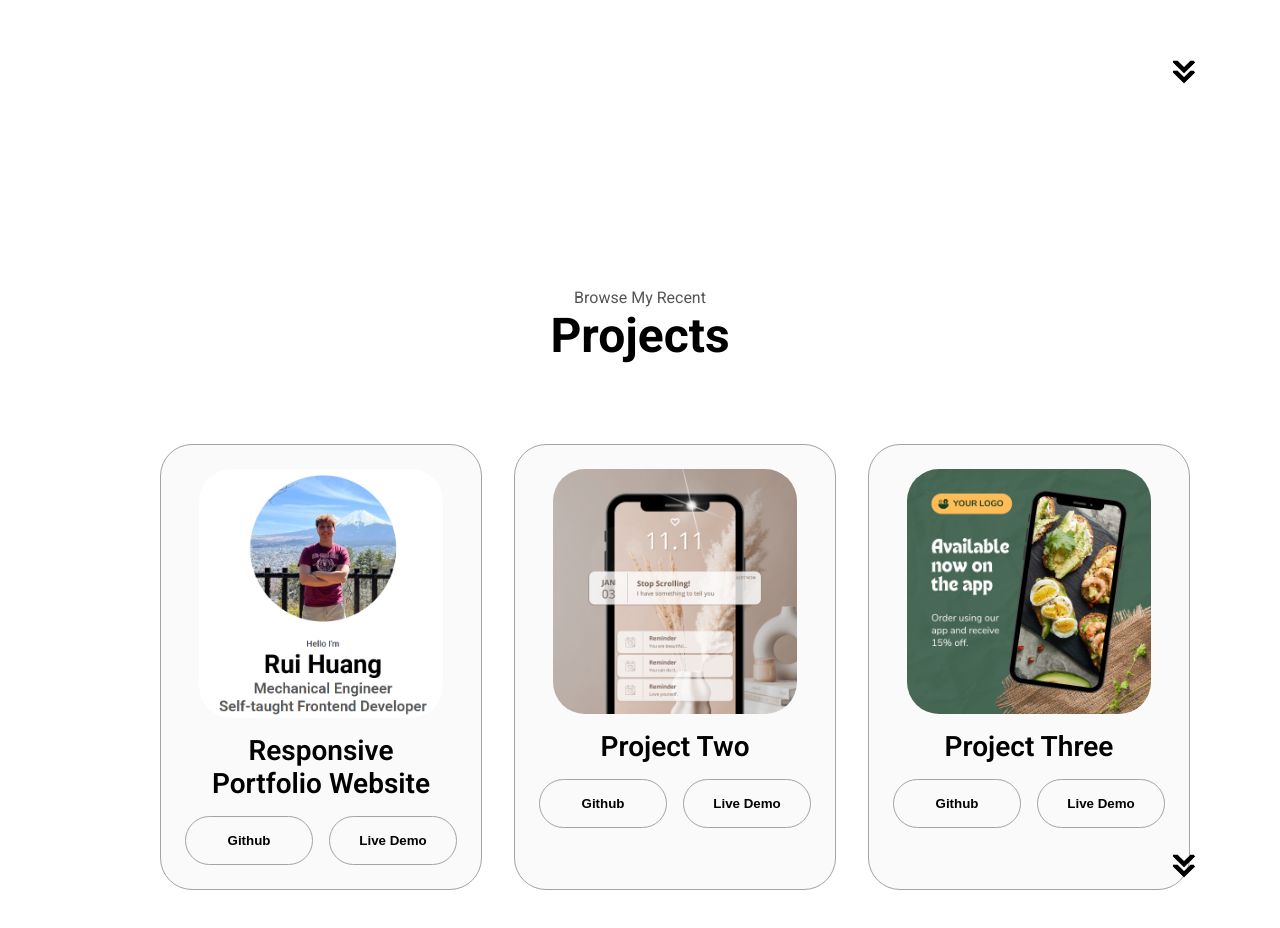
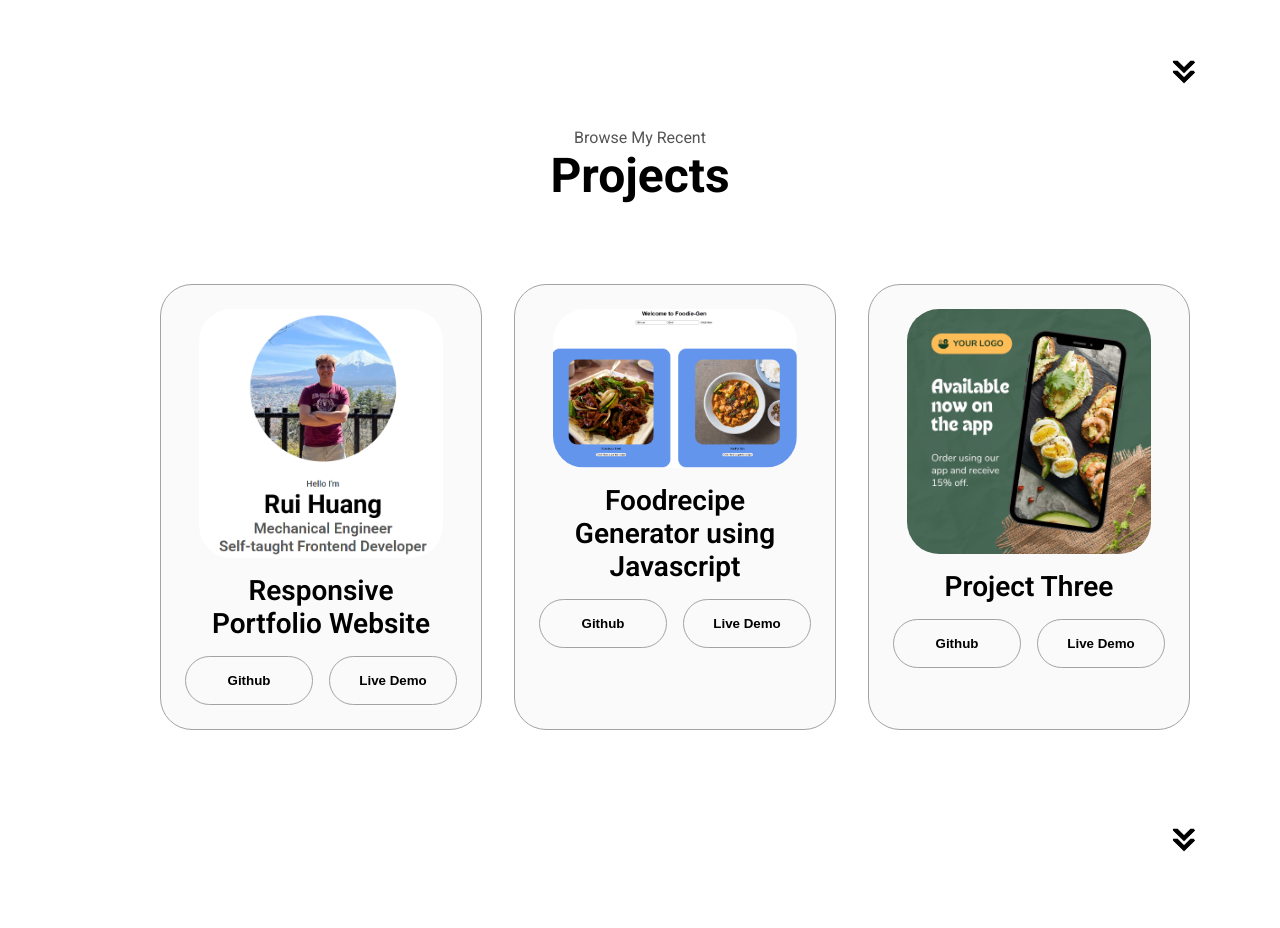
Before and after one commit to RuiHuang0/PortfolioWebsite, a plain HTML site: page index.html in a window 1280 px wide. Shown: the part 2280-3208 px from the top of the page. Drawn offline with Linux system fonts and the light colour scheme.

Commit message:
added foodiegen

```diff
--- a/index.html
+++ b/index.html
@@ -218,18 +218,18 @@
             </div>
             <div class="details-container color-container">
                 <div class="article-container">
-                    <img src="./assets/project-2.png"
+                    <img src="./assets/foodiegen.png"
                          alt="project2"
                          class="project-img">
                 </div>
-                <h2 class="experience-sub-title project-title">Project Two</h2>
+                <h2 class="experience-sub-title project-title">Foodrecipe Generator using Javascript</h2>
                 <div class="btn-container">
                     <button class="btn btn-color2 project-btn"
                             onclick="location.href='https://github.com/RuiHuang0'">
                         Github
                     </button>
                     <button class="btn btn-color2 project-btn"
-                            onclick="location.href='https://github.com/RuiHuang0'">
+                            onclick="location.href='https://foodie-gen.netlify.app/'">
                         Live Demo
                     </button>
                 </div>
--- a/styles.css
+++ b/styles.css
@@ -187,6 +187,7 @@ section{
 
 .section__text__p1{
     text-align: center;
+
 }
 
 .section__text__p2{
@@ -365,6 +366,8 @@ article .icon{
 
 #projects{
     position: relative;
+    padding-top: 0rem
+;
 }
 .color-container{
     border-color: rgb(163,163,163);
```
Also changed, not shown: assets/foodiegen.png (added).
